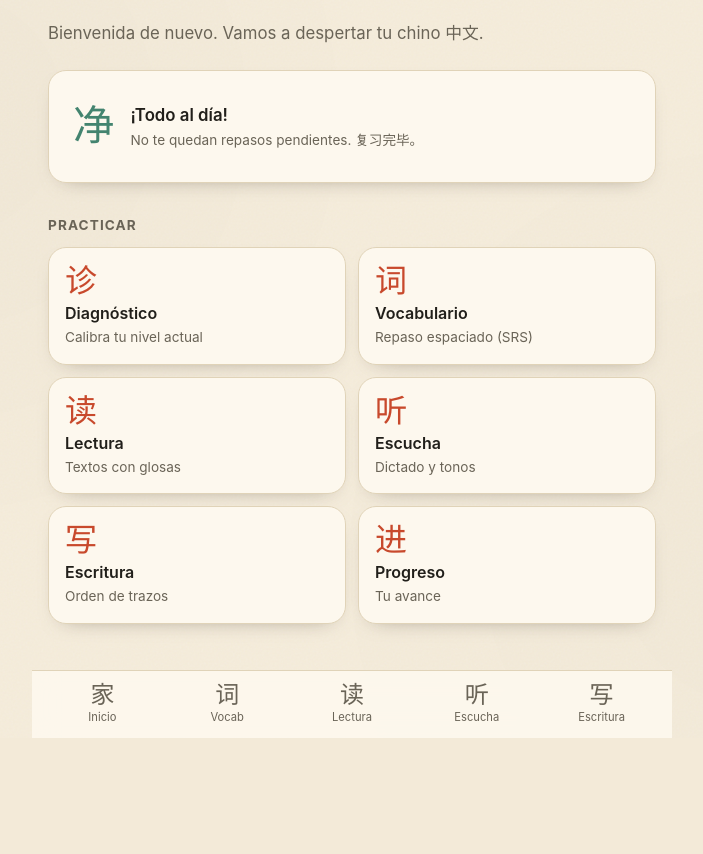
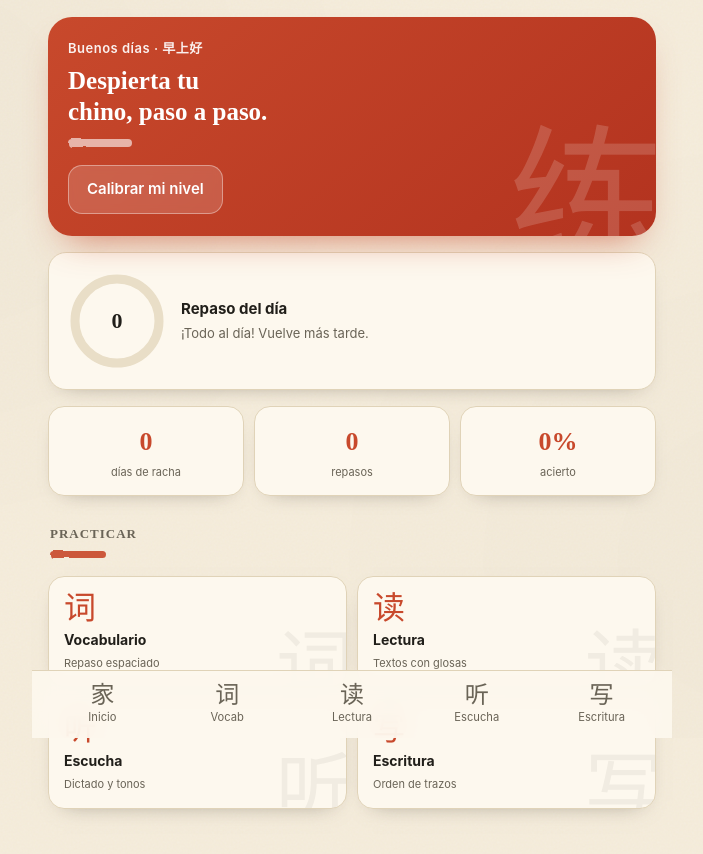
Before and after one commit to diegoalegil/practicas-de-chino, a website built with Vite: page index.html in a window 1280 px wide. Shown: the part 62-916 px from the top of the page, without its empty margins (288-991 px from the left). Before the commit the page ends 800 px from the top, so only its background shows below. Built offline with nearby package versions, Linux system fonts and the light colour scheme; a web font is replaced by a local one; what ts-fsrs would draw is missing.

Commit message:
feat(home): rediseño con hero, anillo de repaso y stats
Home alineado con Claude Design: hero degradado con saludo y marca de agua, anillo de repaso del día con pendientes, fila de stats (racha/repasos/acierto) y quick-cards. Clases prefijadas home- para evitar colisiones.

```diff
--- a/src/modules/home/home.css
+++ b/src/modules/home/home.css
@@ -1,59 +1,253 @@
 .home {
   display: flex;
   flex-direction: column;
+  gap: var(--esp-4);
 }
 
-.home__seccion {
-  font-size: 0.85rem;
-  text-transform: uppercase;
-  letter-spacing: 0.08em;
-  color: var(--color-tinta-suave);
-  margin: var(--esp-6) 0 var(--esp-3);
+/* Hero degradado */
+.home-hero {
+  position: relative;
+  overflow: hidden;
+  border-radius: var(--radio-lg);
+  background: linear-gradient(140deg, var(--accent), var(--accent-hover));
+  color: #fff;
+  padding: 22px 20px;
+  margin-top: var(--esp-1);
+  box-shadow: 0 18px 36px -18px color-mix(in srgb, var(--accent) 70%, transparent);
 }
 
-.home-hero {
+.home-hero__wm {
+  position: absolute;
+  right: -10px;
+  bottom: -46px;
+  font-family: var(--font-cal);
+  font-size: 158px;
+  line-height: 1;
+  opacity: 0.16;
+  pointer-events: none;
+}
+
+.home-hero__saludo {
+  margin: 0;
+  font-size: 13px;
+  font-weight: 600;
+  letter-spacing: 0.5px;
+  opacity: 0.92;
+}
+
+.home-hero__titulo {
+  margin: 6px 0 0;
+  font-family: var(--font-title);
+  font-weight: 700;
+  font-size: 25px;
+  line-height: 1.25;
+  max-width: 16ch;
+}
+
+.home-hero__brush {
+  display: block;
+  height: 8px;
+  width: 64px;
+  margin-top: 12px;
+  background: #fff;
+  opacity: 0.6;
+  border-radius: 5px;
+  filter: url(#rough);
+}
+
+.home-btn {
+  display: inline-flex;
+  align-items: center;
+  justify-content: center;
+  margin-top: 18px;
+  min-height: 46px;
+  padding: 12px 18px;
+  border-radius: 14px;
+  font-weight: 600;
+  font-size: 15px;
+  transition: transform 0.14s var(--ease-ink);
+}
+
+.home-btn:active {
+  transform: scale(0.97);
+}
+
+.home-btn--ghost {
+  background: rgba(255, 255, 255, 0.16);
+  color: #fff;
+  border: 1px solid rgba(255, 255, 255, 0.38);
+  backdrop-filter: blur(4px);
+}
+
+/* Anillo de repaso del día */
+.home-daily {
   display: flex;
   align-items: center;
   gap: var(--esp-4);
-  padding: var(--esp-6);
-  margin-bottom: var(--esp-2);
+  padding: var(--esp-5);
 }
 
-.home-hero--accion {
-  border-left: 4px solid var(--color-sello);
-  transition:
-    transform 0.15s ease,
-    box-shadow 0.15s ease;
+.home-ringwrap {
+  position: relative;
+  width: 96px;
+  height: 96px;
+  flex: none;
+  display: grid;
+  place-items: center;
 }
 
-.home-hero--accion:active {
-  transform: scale(0.99);
-  box-shadow: var(--sombra-fuerte);
+.home-ring {
+  width: 96px;
+  height: 96px;
 }
 
-.home-hero__num {
-  font-size: 3rem;
-  font-weight: 700;
-  line-height: 1;
-  color: var(--color-sello);
-  min-width: 2ch;
-  text-align: center;
+.home-ring__bg {
+  fill: none;
+  stroke: var(--bg-sunken);
+  stroke-width: 9;
 }
 
-.home-hero__hanzi {
-  font-family: var(--fuente-hanzi);
-  font-size: 2.6rem;
-  color: var(--color-jade);
+.home-ring__fg {
+  fill: none;
+  stroke: var(--accent);
+  stroke-width: 9;
+  stroke-linecap: round;
+  transform: rotate(-90deg);
+  transform-origin: 50% 50%;
+  transition: stroke-dashoffset 1s var(--ease-brush);
 }
 
-.home-hero__titulo {
-  margin: 0;
-  font-weight: 600;
-  font-size: 1.05rem;
+.home-ring__num {
+  position: absolute;
+  font-family: var(--font-title);
+  font-weight: 700;
+  font-size: 22px;
+  color: var(--text);
 }
 
-.home-hero__sub {
-  margin: 2px 0 0;
-  font-size: 0.85rem;
-  color: var(--color-tinta-suave);
+.home-daily__body {
+  flex: 1;
 }
+
+.home-daily__t {
+  margin: 0;
+  font-weight: 700;
+  font-size: 15px;
+}
+
+.home-daily__s {
+  margin: 4px 0 0;
+  font-size: 13px;
+  color: var(--text-muted);
+}
+
+/* Stats */
+.home-stats {
+  display: grid;
+  grid-template-columns: repeat(3, 1fr);
+  gap: 10px;
+}
+
+.home-stat {
+  background: var(--bg-elevated);
+  border: 1px solid var(--surface-line);
+  border-radius: 16px;
+  padding: 15px 6px;
+  text-align: center;
+  box-shadow: var(--sombra);
+}
+
+.home-stat__n {
+  display: block;
+  font-family: var(--font-title);
+  font-weight: 700;
+  font-size: 26px;
+  color: var(--accent);
+}
+
+.home-stat__l {
+  display: block;
+  font-size: 11px;
+  color: var(--text-muted);
+  margin-top: 3px;
+}
+
+/* Sección */
+.home-sec {
+  display: flex;
+  flex-direction: column;
+  gap: 7px;
+  margin: var(--esp-3) 2px 2px;
+}
+
+.home-sec__t {
+  font-family: var(--font-title);
+  font-weight: 700;
+  font-size: 13px;
+  letter-spacing: 1px;
+  text-transform: uppercase;
+  color: var(--text-muted);
+}
+
+.home-sec__brush {
+  height: 7px;
+  width: 56px;
+  background: var(--accent);
+  border-radius: 5px;
+  filter: url(#rough);
+  opacity: 0.9;
+}
+
+/* Quick cards */
+.home-quick {
+  display: grid;
+  grid-template-columns: 1fr 1fr;
+  gap: 10px;
+}
+
+.home-qcard {
+  position: relative;
+  overflow: hidden;
+  background: var(--bg-elevated);
+  border: 1px solid var(--surface-line);
+  border-radius: 16px;
+  padding: 15px;
+  min-height: 100px;
+  display: flex;
+  flex-direction: column;
+  gap: 5px;
+  box-shadow: var(--sombra);
+  transition: transform 0.14s var(--ease-ink);
+}
+
+.home-qcard:active {
+  transform: scale(0.98);
+}
+
+.home-qcard__g {
+  font-family: var(--font-cal);
+  font-size: 32px;
+  line-height: 1;
+  color: var(--accent);
+}
+
+.home-qcard__t {
+  font-weight: 700;
+  font-size: 14px;
+}
+
+.home-qcard__d {
+  font-size: 11px;
+  color: var(--text-muted);
+}
+
+.home-qcard__wm {
+  position: absolute;
+  right: -8px;
+  bottom: -20px;
+  font-family: var(--font-cal);
+  font-size: 78px;
+  line-height: 1;
+  opacity: 0.05;
+  pointer-events: none;
+}
--- a/src/modules/home/index.ts
+++ b/src/modules/home/index.ts
@@ -1,83 +1,151 @@
 import type { View } from '../../types';
 import { el } from '../../ui/dom';
-import { t } from '../../core/i18n';
+import { getAll } from '../../core/storage';
 import { asegurarTarjetas, tarjetasVencidas } from '../vocab/cards';
+import type { LogReview } from '../vocab/types';
+import { claveDia, rachaActual, totalRepasos } from '../progress/stats.logic';
 import './home.css';
 
-interface Destino {
+interface Quick {
   path: string;
-  hanzi: string;
+  glyph: string;
   titulo: string;
   desc: string;
 }
 
-const DESTINOS: readonly Destino[] = [
-  { path: '/diagnostico', hanzi: '诊', titulo: 'Diagnóstico', desc: 'Calibra tu nivel actual' },
-  { path: '/vocabulario', hanzi: '词', titulo: 'Vocabulario', desc: 'Repaso espaciado (SRS)' },
-  { path: '/lectura', hanzi: '读', titulo: 'Lectura', desc: 'Textos con glosas' },
-  { path: '/escucha', hanzi: '听', titulo: 'Escucha', desc: 'Dictado y tonos' },
-  { path: '/escritura', hanzi: '写', titulo: 'Escritura', desc: 'Orden de trazos' },
-  { path: '/progreso', hanzi: '进', titulo: 'Progreso', desc: 'Tu avance' },
+const QUICK: readonly Quick[] = [
+  { path: '/vocabulario', glyph: '词', titulo: 'Vocabulario', desc: 'Repaso espaciado' },
+  { path: '/lectura', glyph: '读', titulo: 'Lectura', desc: 'Textos con glosas' },
+  { path: '/escucha', glyph: '听', titulo: 'Escucha', desc: 'Dictado y tonos' },
+  { path: '/escritura', glyph: '写', titulo: 'Escritura', desc: 'Orden de trazos' },
 ];
 
-async function contarRepasosPendientes(): Promise<number> {
+interface Resumen {
+  due: number;
+  hechosHoy: number;
+  total: number;
+  acierto: number;
+  racha: number;
+}
+
+async function cargarResumen(ahora: Date): Promise<Resumen> {
   try {
-    const ahora = new Date();
     await asegurarTarjetas(ahora);
-    return (await tarjetasVencidas(ahora)).length;
+    const [vencidas, reviews] = await Promise.all([
+      tarjetasVencidas(ahora),
+      getAll<LogReview>('reviews'),
+    ]);
+    const hoy = claveDia(ahora.getTime());
+    const hechosHoy = reviews.filter((r) => claveDia(r.fecha) === hoy).length;
+    const aciertos = reviews.filter((r) => r.grado >= 3).length;
+    const total = totalRepasos(reviews);
+    const acierto = total > 0 ? Math.round((aciertos / total) * 100) : 0;
+    return { due: vencidas.length, hechosHoy, total, acierto, racha: rachaActual(reviews, ahora) };
   } catch {
-    return 0;
+    return { due: 0, hechosHoy: 0, total: 0, acierto: 0, racha: 0 };
   }
 }
 
-function heroRepaso(due: number): HTMLElement {
-  if (due === 0) {
-    return el(
-      'div',
-      { class: 'home-hero card' },
-      el('span', { class: 'home-hero__hanzi', attrs: { 'aria-hidden': 'true' }, text: '净' }),
-      el(
-        'div',
-        { class: 'home-hero__cuerpo' },
-        el('p', { class: 'home-hero__titulo', text: '¡Todo al día!' }),
-        el('p', { class: 'home-hero__sub', text: 'No te quedan repasos pendientes. 复习完毕。' }),
-      ),
-    );
+function saludo(hora: number): { es: string; zh: string } {
+  if (hora < 12) {
+    return { es: 'Buenos días', zh: '早上好' };
   }
-  return el(
-    'a',
-    { class: 'home-hero home-hero--accion card', attrs: { href: '#/vocabulario' } },
-    el('span', { class: 'home-hero__num', text: String(due) }),
-    el(
-      'div',
-      { class: 'home-hero__cuerpo' },
-      el('p', {
-        class: 'home-hero__titulo',
-        text: due === 1 ? 'tarjeta por repasar' : 'tarjetas por repasar',
-      }),
-      el('p', { class: 'home-hero__sub', text: 'Toca para empezar tu repaso →' }),
-    ),
+  if (hora < 20) {
+    return { es: 'Buenas tardes', zh: '下午好' };
+  }
+  return { es: 'Buenas noches', zh: '晚上好' };
+}
+
+function anilloSvg(fraccion: number): string {
+  const circ = 263.89;
+  const off = circ * (1 - Math.max(0, Math.min(1, fraccion)));
+  return (
+    `<svg class="home-ring" viewBox="0 0 96 96" aria-hidden="true">` +
+    `<circle class="home-ring__bg" cx="48" cy="48" r="42"></circle>` +
+    `<circle class="home-ring__fg" cx="48" cy="48" r="42" ` +
+    `style="stroke-dasharray:${String(circ)};stroke-dashoffset:${String(off)}"></circle>` +
+    `</svg>`
   );
 }
 
 export function createHomeView(): View {
   return {
     async mount(root) {
-      const due = await contarRepasosPendientes();
+      const ahora = new Date();
+      const r = await cargarResumen(ahora);
+      const s = saludo(ahora.getHours());
+      const fraccion = r.hechosHoy + r.due > 0 ? r.hechosHoy / (r.hechosHoy + r.due) : 0;
 
-      const grid = el('div', { class: 'home-grid' });
-      for (const d of DESTINOS) {
-        grid.append(
+      // Hero
+      const hero = el(
+        'section',
+        { class: 'home-hero' },
+        el('span', { class: 'home-hero__wm', attrs: { 'aria-hidden': 'true' }, text: '练' }),
+        el('p', { class: 'home-hero__saludo', text: `${s.es} · ${s.zh}` }),
+        el('h1', { class: 'home-hero__titulo', text: 'Despierta tu chino, paso a paso.' }),
+        el('span', { class: 'home-hero__brush', attrs: { 'aria-hidden': 'true' } }),
+        el('a', {
+          class: 'home-btn home-btn--ghost',
+          attrs: { href: '#/diagnostico' },
+          text: 'Calibrar mi nivel',
+        }),
+      );
+
+      // Anillo de repaso del día
+      const anillo = el(
+        'a',
+        { class: 'home-daily card', attrs: { href: '#/vocabulario' } },
+        el(
+          'div',
+          { class: 'home-ringwrap' },
+          el('div', { class: 'home-ring-host', html: anilloSvg(fraccion) }),
+          el('span', { class: 'home-ring__num', text: String(r.due) }),
+        ),
+        el(
+          'div',
+          { class: 'home-daily__body' },
+          el('p', { class: 'home-daily__t', text: 'Repaso del día' }),
+          el('p', {
+            class: 'home-daily__s',
+            text:
+              r.due === 0
+                ? '¡Todo al día! Vuelve más tarde.'
+                : `${String(r.due)} ${r.due === 1 ? 'tarjeta pendiente' : 'tarjetas pendientes'} · Continuar →`,
+          }),
+        ),
+      );
+
+      // Stats
+      const stat = (num: string, lbl: string): HTMLElement =>
+        el(
+          'div',
+          { class: 'home-stat' },
+          el('span', { class: 'home-stat__n', text: num }),
+          el('span', { class: 'home-stat__l', text: lbl }),
+        );
+      const stats = el(
+        'div',
+        { class: 'home-stats' },
+        stat(String(r.racha), r.racha === 1 ? 'día de racha' : 'días de racha'),
+        stat(String(r.total), 'repasos'),
+        stat(`${String(r.acierto)}%`, 'acierto'),
+      );
+
+      // Quick
+      const quick = el('div', { class: 'home-quick' });
+      for (const q of QUICK) {
+        quick.append(
           el(
             'a',
-            { class: 'card home-card', attrs: { href: `#${d.path}` } },
+            { class: 'home-qcard', attrs: { href: `#${q.path}` } },
             el('span', {
-              class: 'home-card__hanzi',
+              class: 'home-qcard__wm',
               attrs: { 'aria-hidden': 'true' },
-              text: d.hanzi,
+              text: q.glyph,
             }),
-            el('span', { class: 'home-card__title', text: d.titulo }),
-            el('span', { class: 'home-card__desc', text: d.desc }),
+            el('span', { class: 'home-qcard__g', attrs: { 'aria-hidden': 'true' }, text: q.glyph }),
+            el('span', { class: 'home-qcard__t', text: q.titulo }),
+            el('span', { class: 'home-qcard__d', text: q.desc }),
           ),
         );
       }
@@ -86,10 +154,16 @@ export function createHomeView(): View {
         el(
           'section',
           { class: 'home' },
-          el('p', { class: 'home__lead', text: t('home.lead') }),
-          heroRepaso(due),
-          el('h2', { class: 'home__seccion', text: 'Practicar' }),
-          grid,
+          hero,
+          anillo,
+          stats,
+          el(
+            'div',
+            { class: 'home-sec' },
+            el('span', { class: 'home-sec__t', text: 'Practicar' }),
+            el('span', { class: 'home-sec__brush', attrs: { 'aria-hidden': 'true' } }),
+          ),
+          quick,
         ),
       );
     },
```
